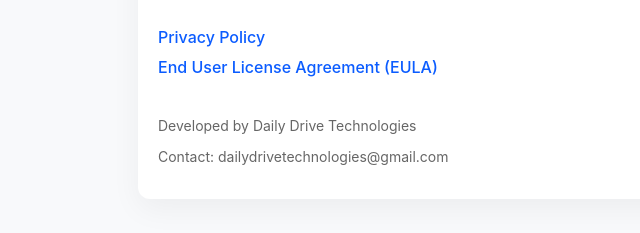
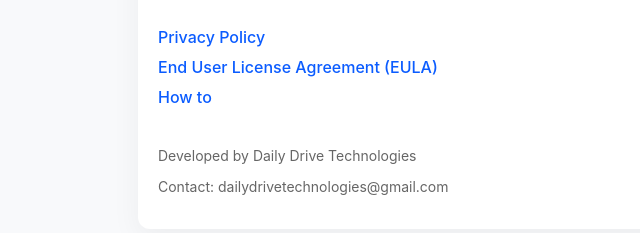
Before and after one commit to thedailydrivetechnologies/Backseat-Control, a plain HTML site: page index.html in a window 1280 px wide. Shown: the part 163-396 px from the top of the page, without its empty margins (82-722 px from the left). Drawn offline with Linux system fonts and the light colour scheme.

Commit message:
Update index.html

```diff
--- a/index.html
+++ b/index.html
@@ -15,6 +15,7 @@
     <div class="links">
         <a href="privacy.html">Privacy Policy</a>
         <a href="eula.html">End User License Agreement (EULA)</a>
+        <a href="howto.html">How to</a>
     </div>
 
     <footer>
```
